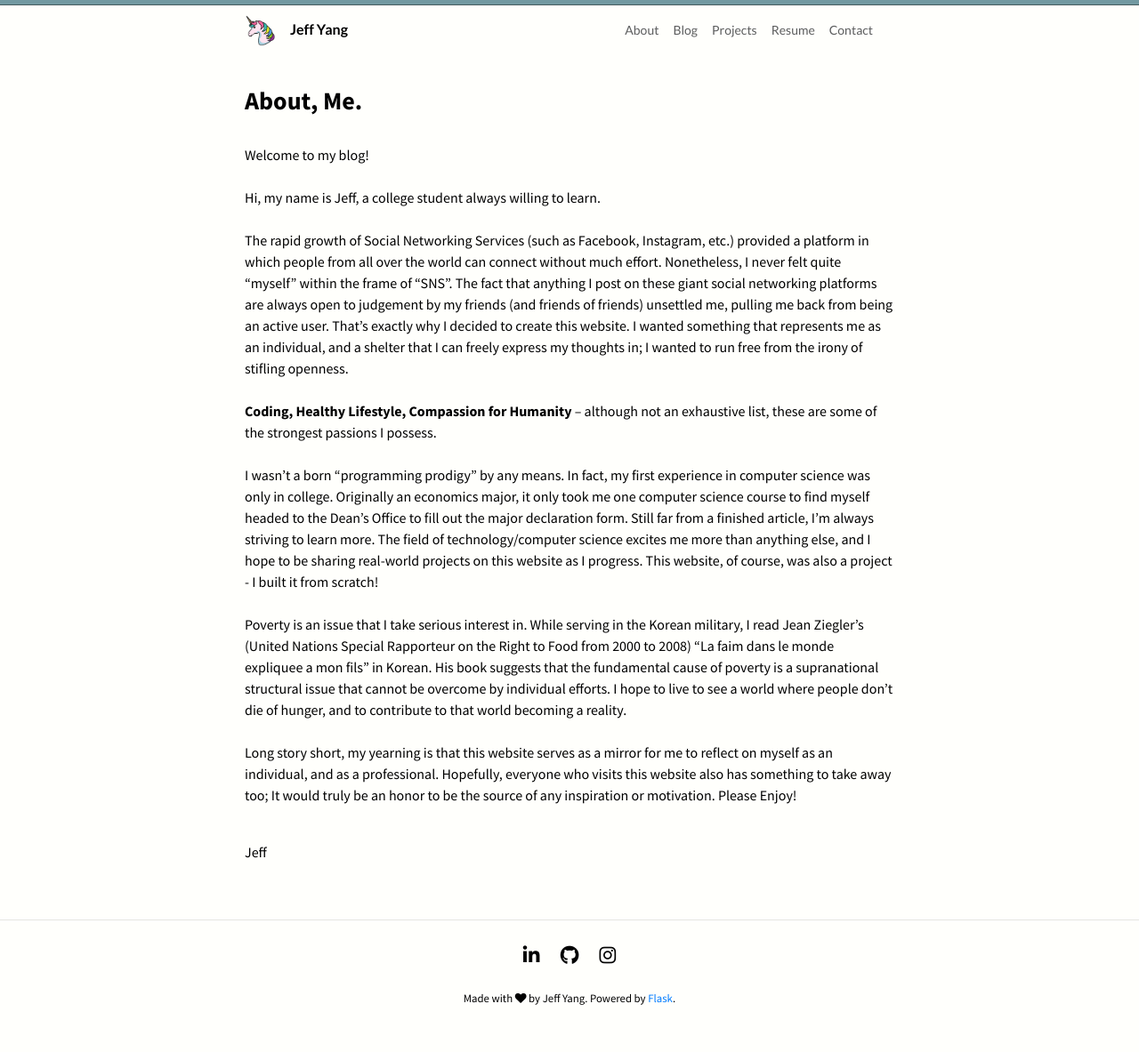
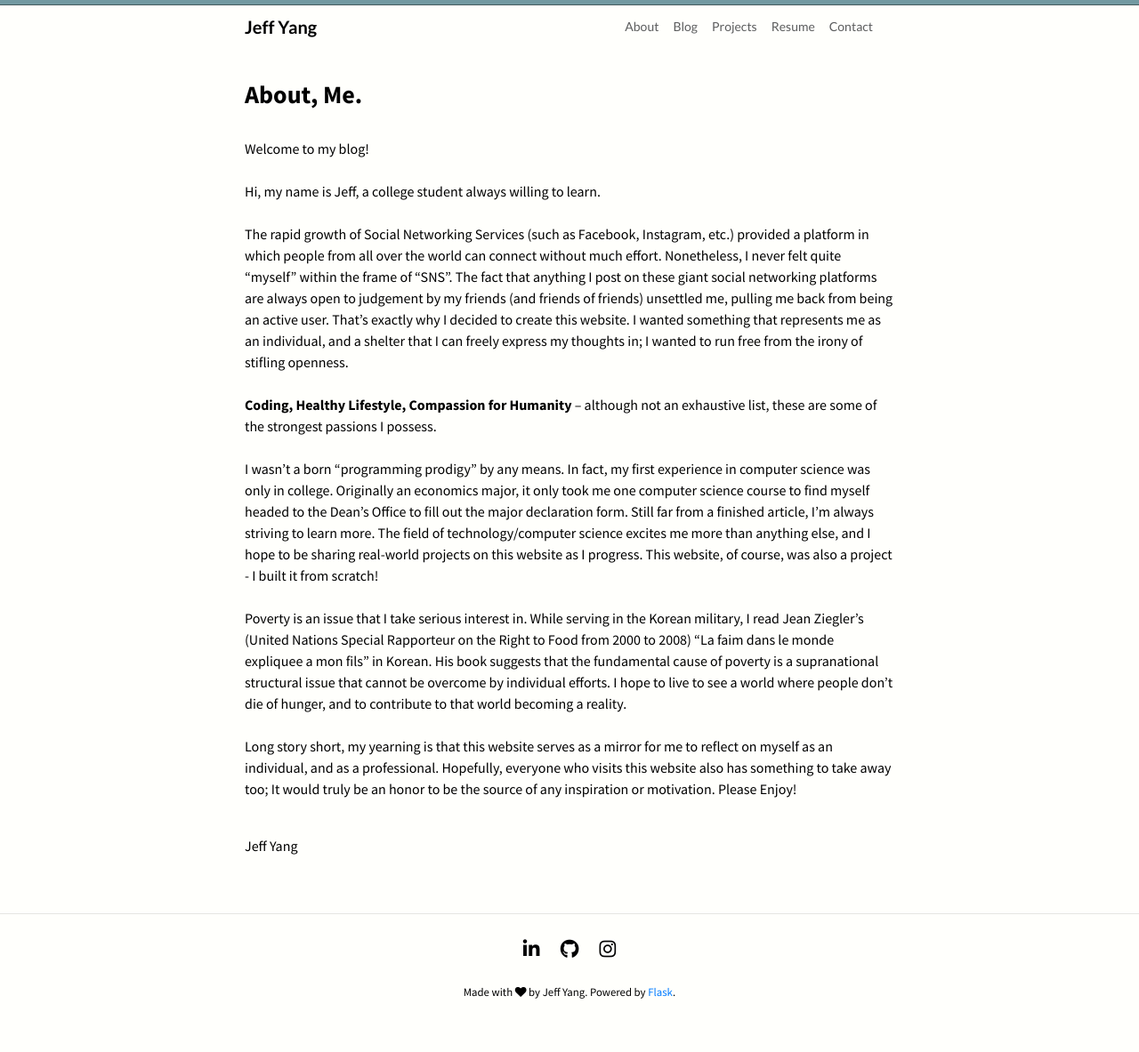
Before and after one commit to jeffjaehoyang/personal_website_old, a Flask app: page /about in a window 1280 px wide. Shown: the whole page at 89% size. After the commit the page ends 1123 px from the top, so only its background shows below. Run offline with Flask 2, Linux system fonts and the light colour scheme; some libraries are stand-ins or nearby versions.

Commit message:
sitelogo change

```diff
--- a/flaskblog/static/styles/main.css
+++ b/flaskblog/static/styles/main.css
@@ -5,7 +5,7 @@ body {
 }
 
 .onthetop {
-  height: 0.3em;
+  height: 0.2em;
   background-color: #7299a1;
   margin: 0;
   padding: 0.1em 0.1em 0.2em;
@@ -23,13 +23,8 @@ body {
 }
 
 .site-header .navbar-brand {
-  font-size: 22px;
+  font-size: 20px;
   color: #000000;
-  transition: transform .5s; /* Animation */
-}
-
-.site-header .navbar-brand:hover {
-  transform: scale(1.5);
 }
 
 .site-header .navbar-nav .nav-item {
--- a/flaskblog/templates/about.html
+++ b/flaskblog/templates/about.html
@@ -16,6 +16,6 @@
 
 	Long story short, my yearning is that this website serves as a mirror for me to reflect on myself as an individual, and as a professional. Hopefully, everyone who visits this website also has something to take away too; It would truly be an honor to be the source of any inspiration or motivation. Please Enjoy!
 	</p><br>
-	Jeff
+	Jeff Yang
 	<br><br><br>
 {% endblock %}
--- a/flaskblog/templates/layouts.html
+++ b/flaskblog/templates/layouts.html
@@ -37,10 +37,9 @@
 			<div class="site-header col-md-8" style="float:none; margin:auto;">
 			  	<nav class="navbar navbar-expand-md navbar-light">
 					<a class="navbar-brand" href="/">
-			      	    <img src="../static/sitelogo.png" width="35" height="35" class="d-inline-block align-middle">
+			      	    <!-- <img src="../static/sitelogo.png" width="35" height="35" class="d-inline-block align-middle"> -->
+			      	    <span><strong>Jeff Yang</strong></span>
 				    </a>
-				    <span><strong>Jeff Yang</strong></span>
-
 				    <button class="navbar-toggler" type="button" data-toggle="collapse" data-target="#navbarToggle" aria-controls="navbarToggle" aria-expanded="false" aria-label="Toggle navigation">
 				    	<span class="navbar-toggler-icon"></span>
 				    </button>
```
